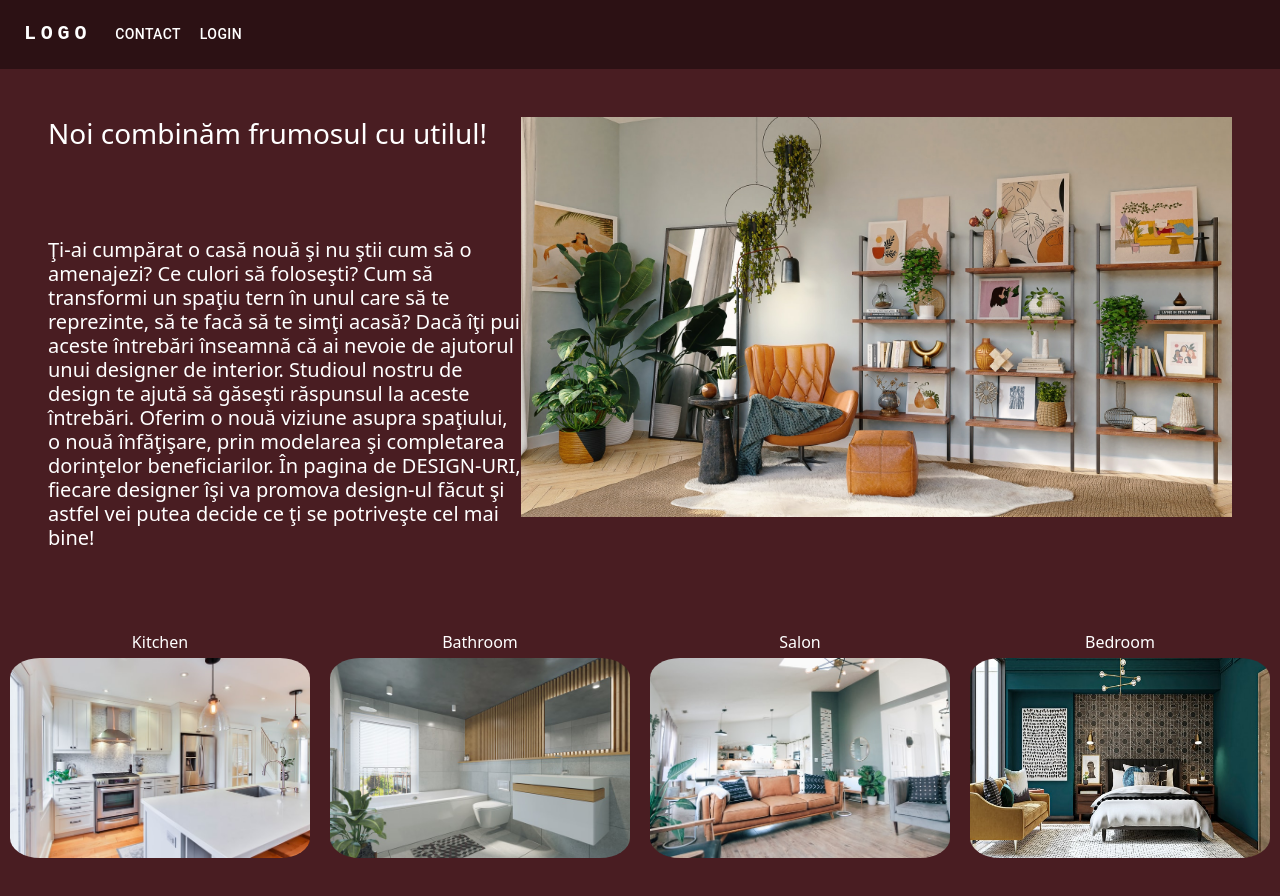
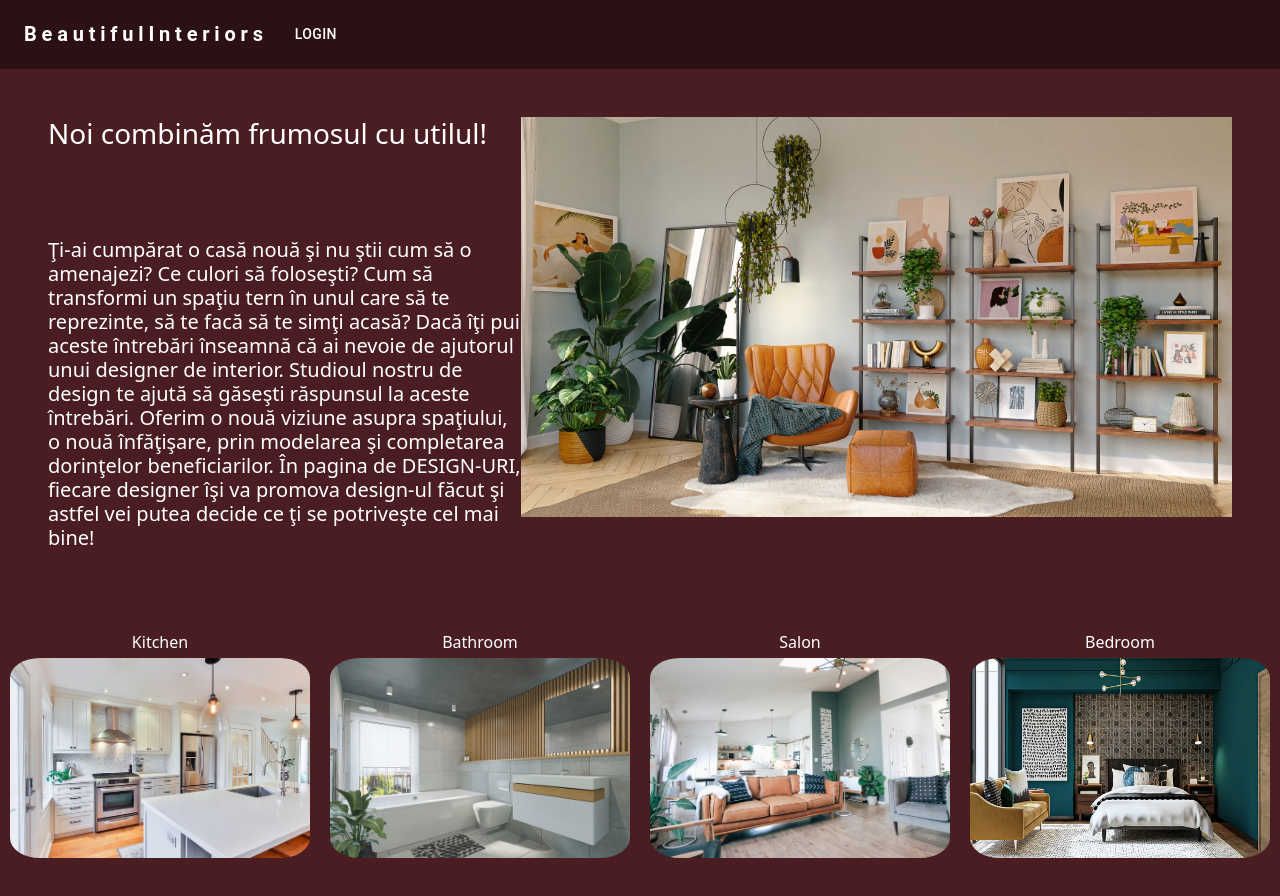
Before and after one commit to bbiancadenisa/beautifullInteriors, a React (Create React App) app in the folder frontend/: page / in a window 1280 px wide. Shown: the top 896 px of the page. Built offline with nearby package versions, Linux system fonts and the light colour scheme.

Commit message:
feat: add style changes

```diff
--- a/frontend/src/components/Header/Header.js
+++ b/frontend/src/components/Header/Header.js
@@ -49,7 +49,6 @@ const handlePageRedirect = (page) => {
             sx={{
               mr: 2,
               display: { xs: 'none', md: 'flex' },
-              fontFamily: 'monospace',
               fontWeight: 700,
               letterSpacing: '.3rem',
               color: 'inherit',
@@ -59,7 +58,7 @@ const handlePageRedirect = (page) => {
               }
             }}
           >
-            LOGO
+            BeautifulInteriors
           </Typography>
 
           <Box sx={{ flexGrow: 1, display: { xs: 'none', md: 'flex' } }}>
@@ -70,13 +69,13 @@ const handlePageRedirect = (page) => {
               >
                 {'Designs'}
               </Button>}
-              <Button
+              {/* <Button
                 onClick={() => handlePageRedirect('Contact')}
                 key={'Contact'}
                 sx={{ my: 2, color: 'white', display: 'block' }}
               >
                 {'Contact'}
-              </Button>
+              </Button> */}
               {!isAuth &&
               <Button
                 onClick={() => handlePageRedirect('Login')}
--- a/frontend/src/components/Product/Product.css
+++ b/frontend/src/components/Product/Product.css
@@ -25,3 +25,7 @@
 .cancel {
     cursor: pointer;
 }
+
+.uploadButton {
+    margin-top: 2em;
+}
--- a/frontend/src/components/Product/Product.js
+++ b/frontend/src/components/Product/Product.js
@@ -99,7 +99,7 @@ function Product({designs, getAllDesign}) {
                             onChange={(event) => setDescription(event.target.value)}
                         />
                     </div>
-                    <input type="file" onChange={(e) => fileChange(e)} />
+                    <input className='uploadButton' type="file" onChange={(e) => fileChange(e)} />
                     <div className='d-flex justify-content-center mt-3' >
                         <button onClick={(e) => addDesign(e)} className='btn btn-lg btnLogin'>
                             Add
```
